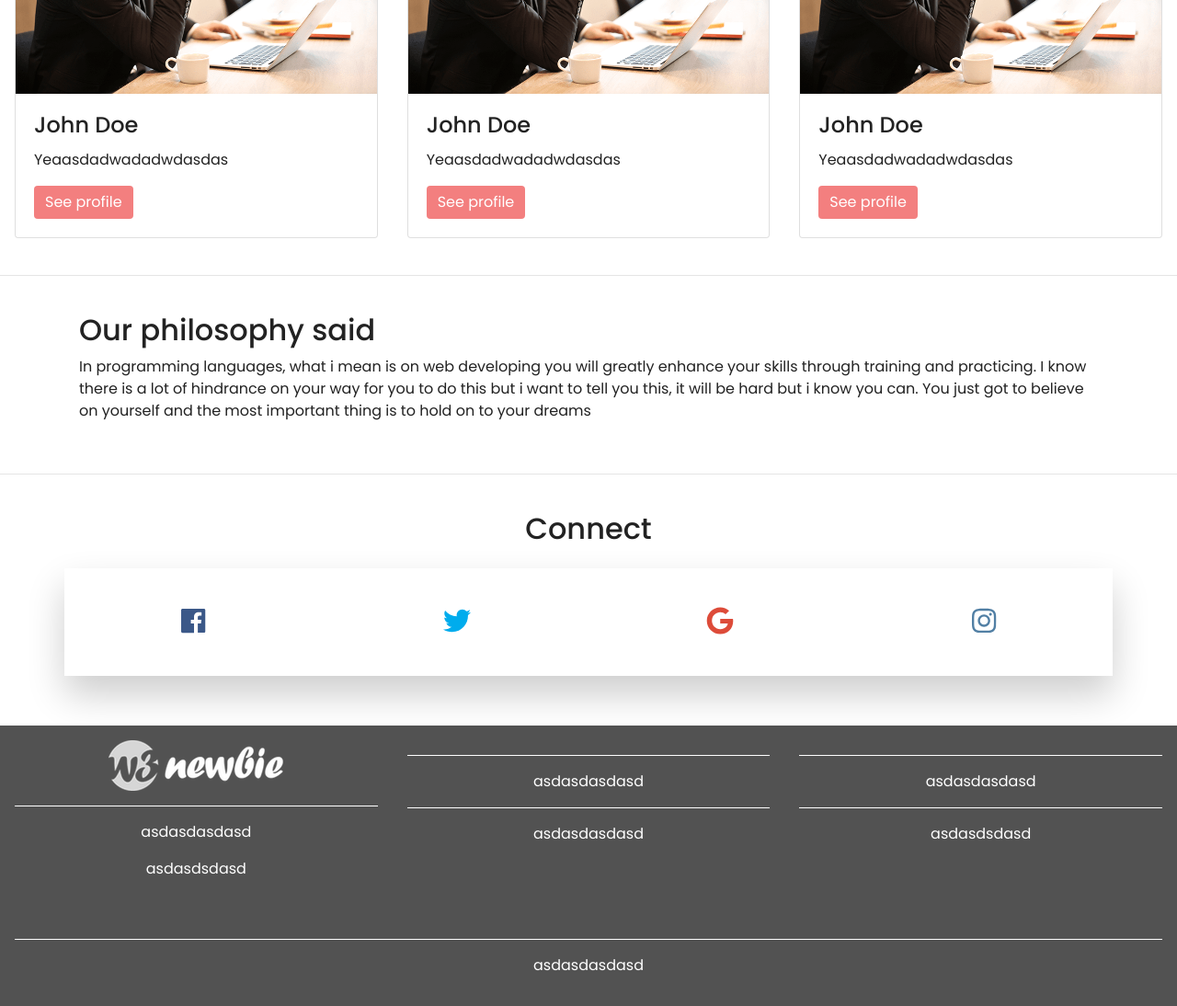
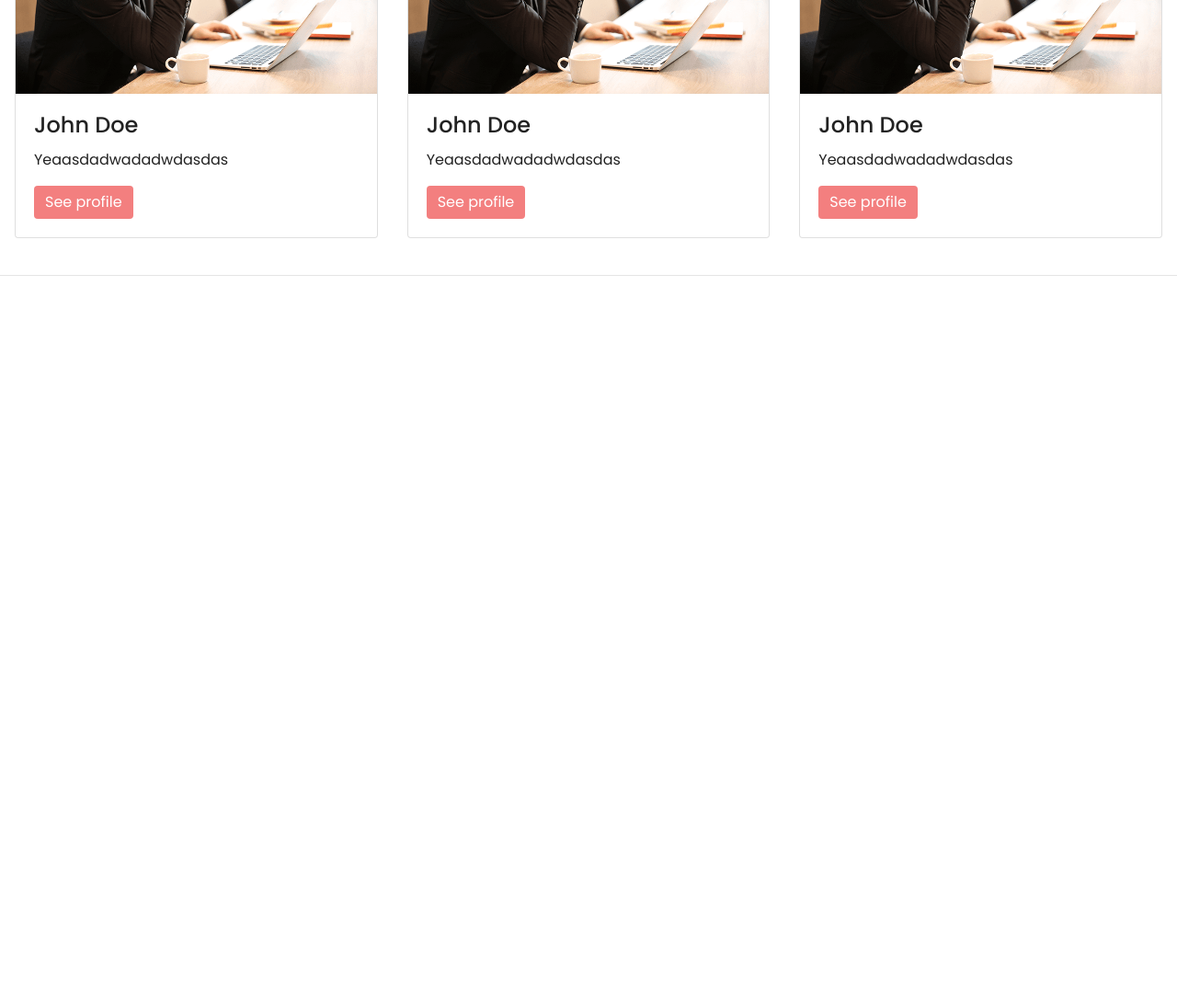
Before and after one commit to jhudel/jhudelsales, a plain HTML site: page index.html in a window 1280 px wide. Shown: the part 3705-4799 px from the top of the page at 92% size. After the commit the page ends 4005 px from the top, so only its background shows below. Drawn offline with nearby package versions, Linux system fonts and the light colour scheme; files whose address does not match are found by name.

Commit message:
new version

```diff
--- a/testing2.html
+++ b/index.html
@@ -266,81 +266,9 @@
 </div>
 <hr class="my-4">
 <!--- Two Column Section -->
-<div class="container">
-<div class="row padding">
-	<div class="col-xs-12 col-sm-12 col-md-12 col-lg-12">
-		<h2>Our philosophy said</h2>
-		<p>In programming languages, what i mean is on web developing
-		you will greatly enhance your skills through training and
-		practicing. I know there is a lot of hindrance on your way
-		for you to do this but i want to tell you this, it will be
-		hard but i know you can. You just got to believe on yourself
-		and the most important thing is to hold on to your dreams</p>
-	</div>
-</div>
-</div>
-<hr class="my-4">
-<!--- Connect -->
-<div class="container">
-	<div class="row text-center">
-	<div class="col-lg-12">
-		<h2>Connect</h2>
-	</div>
-	</div>
-</div>
-
-<div class="contact-area container">
-<div class="row text-center">
-
-
-		<div class="col-xs-2 col-sm-3 col-md-3 col-lg-3">
-			<a href="#"><i class="fab fa-facebook"></i></a>
-		</div>
-		<div class="col-xs-2 col-sm-3 col-md-3 col-lg-3">
-			<a href="#"><i class="fab fa-twitter"></i></a>
-		</div>
-		<div class="col-xs-2 col-sm-3 col-md-3 col-lg-3">
-			<a href="#"><i class="fab fa-google"></i></a>
-		</div>
-		<div class="col-sm-3 ol-md-3 col-lg-3">
-			<a href="#"><i class="fab fa-instagram"></i></a>
-
-	</div>
-</div>
-</div>
-<br>
 
 
 <!--- Footer -->
-<footer>
-<div class="container-fluid padding">
-<div class="row text-center">
-	<div class="col-md-4">
-		<img src="img/w3newbie.png">
-		<hr class="light">
-		<p>asdasdasdasd</p>
-		<p>asdasdsdasd</p>
-	</div>
-	<div class="col-md-4">
-		<hr class="light">
-		<p>asdasdasdasd</p>
-		<hr class="light">
-		<p>asdasdasdasd</p>
-	</div>
-	<div class="col-md-4">
-		<hr class="light">
-		<p>asdasdasdasd</p>
-		<hr class="light">
-		<p>asdasdsdasd</p>
-	</div>
-	<div class="col-12">
-		<hr class="light">
-		<p>asdasdasdasd</p>
-	</div>
-</div>
-</div>
-</footer>
-
 
 
 	<!-- scripts for animating -->
```
